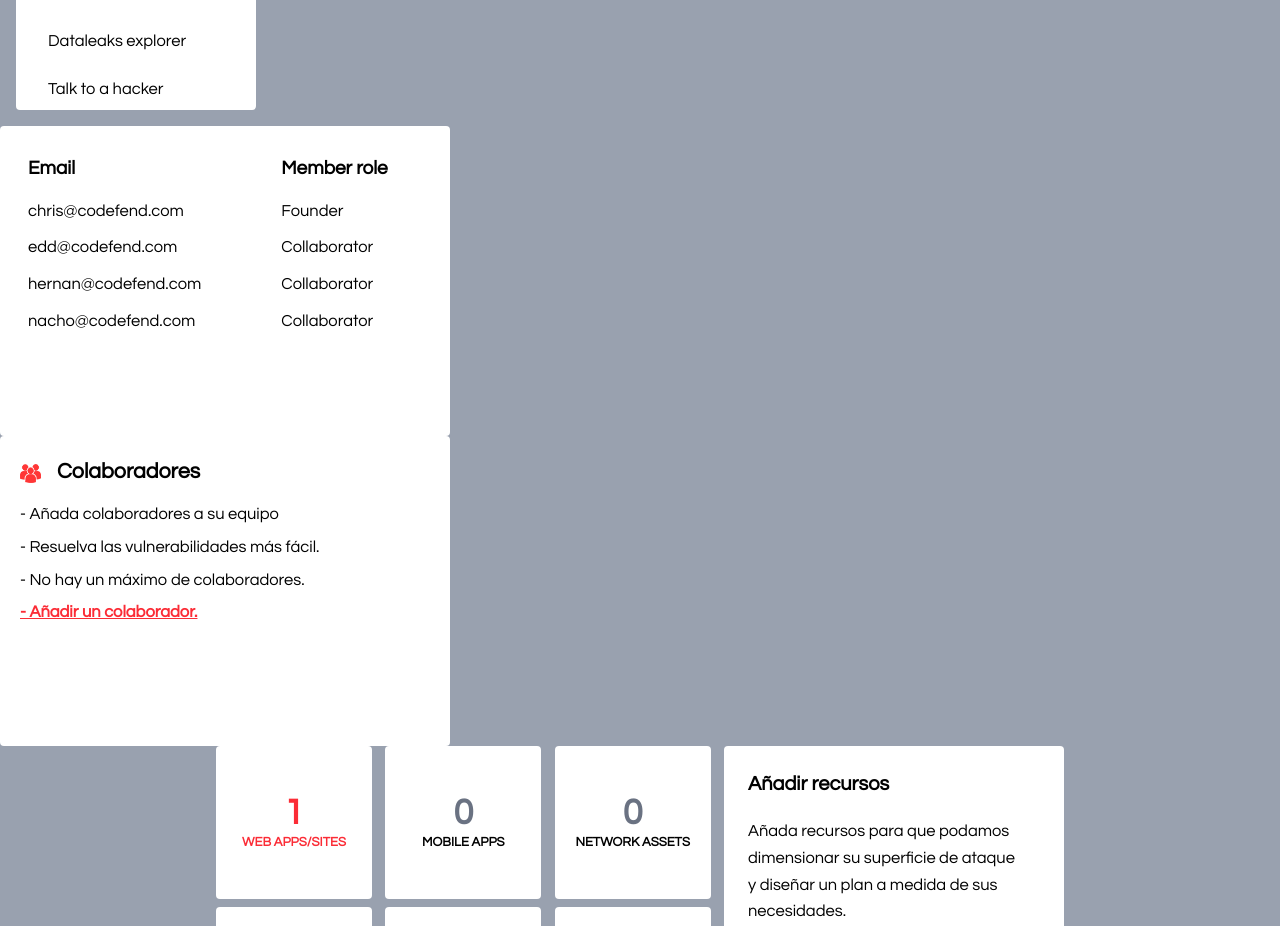
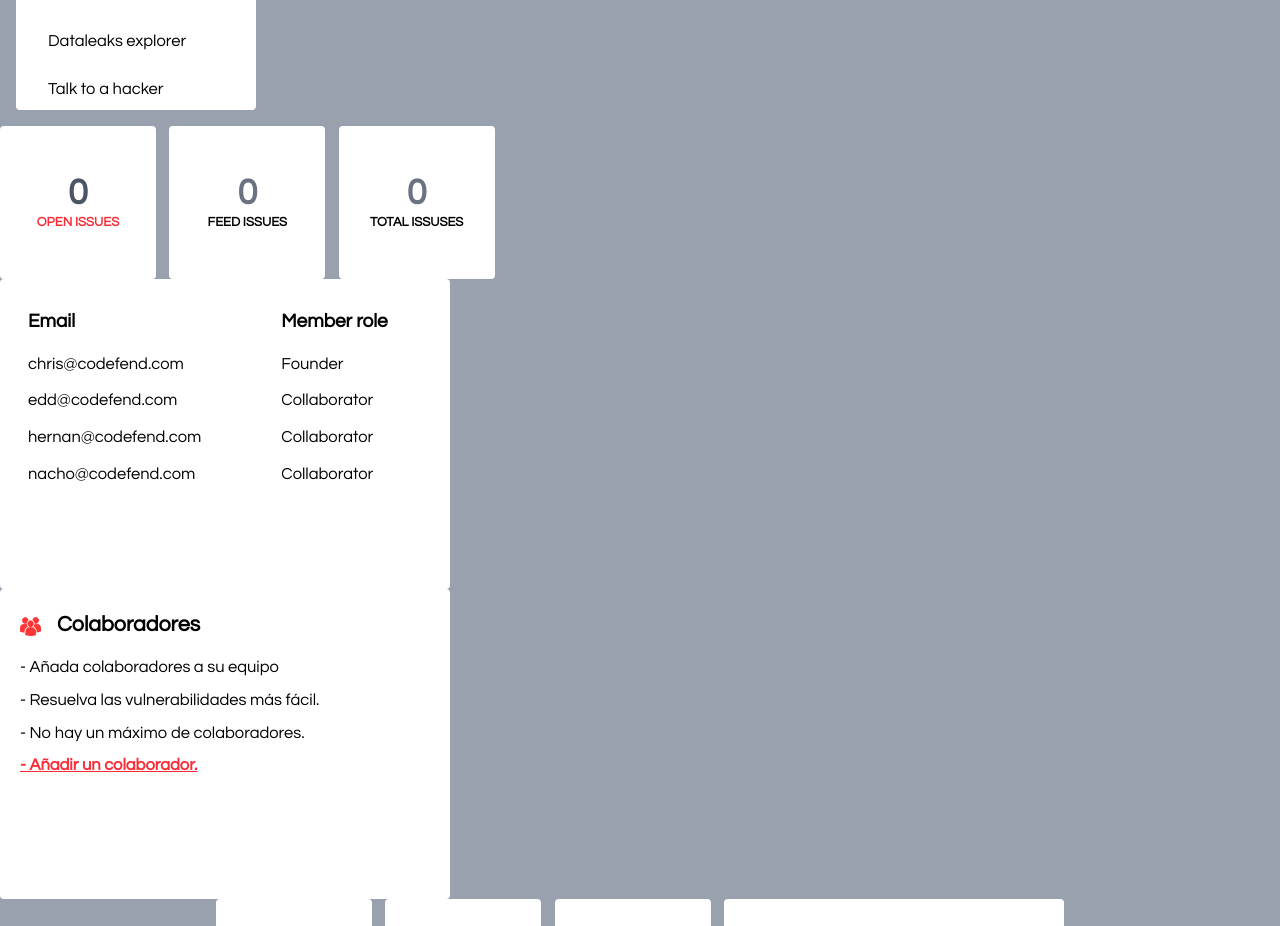
Before and after one commit to HugoEseverri/defend, a Next.js app in the folder defend/: page / in a window 1280 px wide. Shown: the part 808-1734 px from the top of the page. Built offline with nearby package versions, Linux system fonts and the light colour scheme.

Commit message:
issues counter visuals

```diff
--- a/defend/src/app/page.tsx
+++ b/defend/src/app/page.tsx
@@ -7,6 +7,7 @@ import RadarScanner from '@/components/Radar/Radar';
 import Resources from '@/components/Resources/Resources';
 import Colaborators from '@/components/Colaborators/Colaborators';
 import Contact from '@/components/Contact/Contact';
+import IssuesCounter from '@/components/IssuesCounter/IssuesCounter';
 
 function Page() {
   const handleClose = () => {
@@ -21,6 +22,7 @@ function Page() {
   return (
     <div className='bg-gray-400'>
       <Navbar/>
+      <IssuesCounter/>
       {/* <Onboard onClose={handleClose} onSubmit={handleSubmit} /> */}
       <Contact/>
       <Colaborators/>
--- /dev/null
+++ b/defend/src/components/IssuesCounter/IssuesCounter.tsx
@@ -0,0 +1,25 @@
+import React from 'react'
+
+function IssuesCounter() {
+    return (
+        <div>
+            <div className="grid grid-cols-3 grid-rows-1 w-[500px] gap-2 rounded">
+                <div className=" flex flex-col justify-center text-center bg-white w-[156px] h-[153px] rounded">
+                    <p className="text-gray-600 text-4xl font-bold">0</p>
+                    <p className="text-red-500 text-[13px] font-bold">OPEN ISSUES</p>
+                </div>
+                <div className="flex flex-col justify-center text-center bg-white w-[156px] h-[153px] rounded">
+                    <p className="text-gray-500 text-4xl font-bold">0</p>
+                    <p className="text-black text-[13px] font-bold">FEED ISSUES</p>
+                </div>
+                <div className="flex flex-col justify-center text-center bg-white w-[156px] h-[153px] rounded">
+                    <p className="text-gray-500 text-4xl font-bold">0</p>
+                    <p className="text-black text-[13px] font-bold">TOTAL ISSUSES</p>
+                </div>
+
+            </div>
+        </div>
+    )
+}
+
+export default IssuesCounter
```
